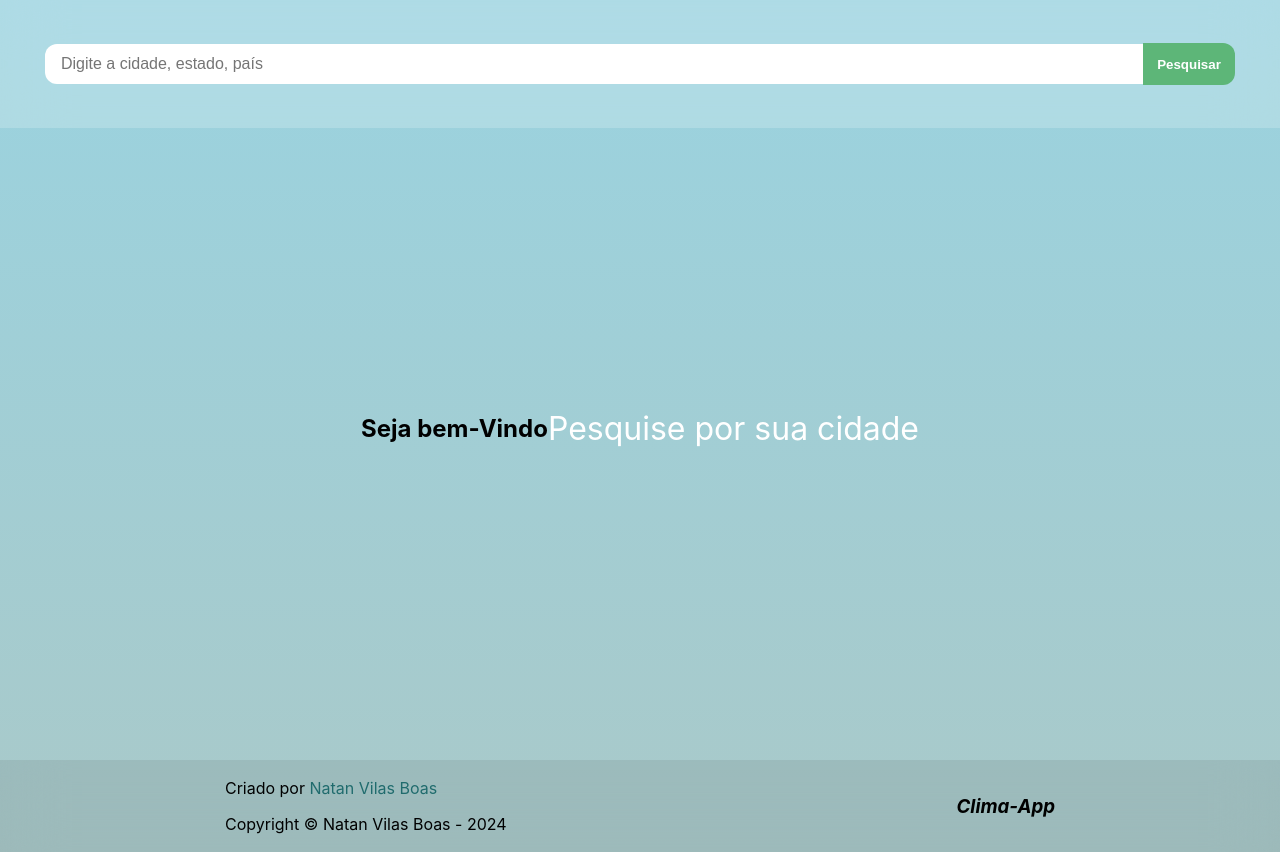
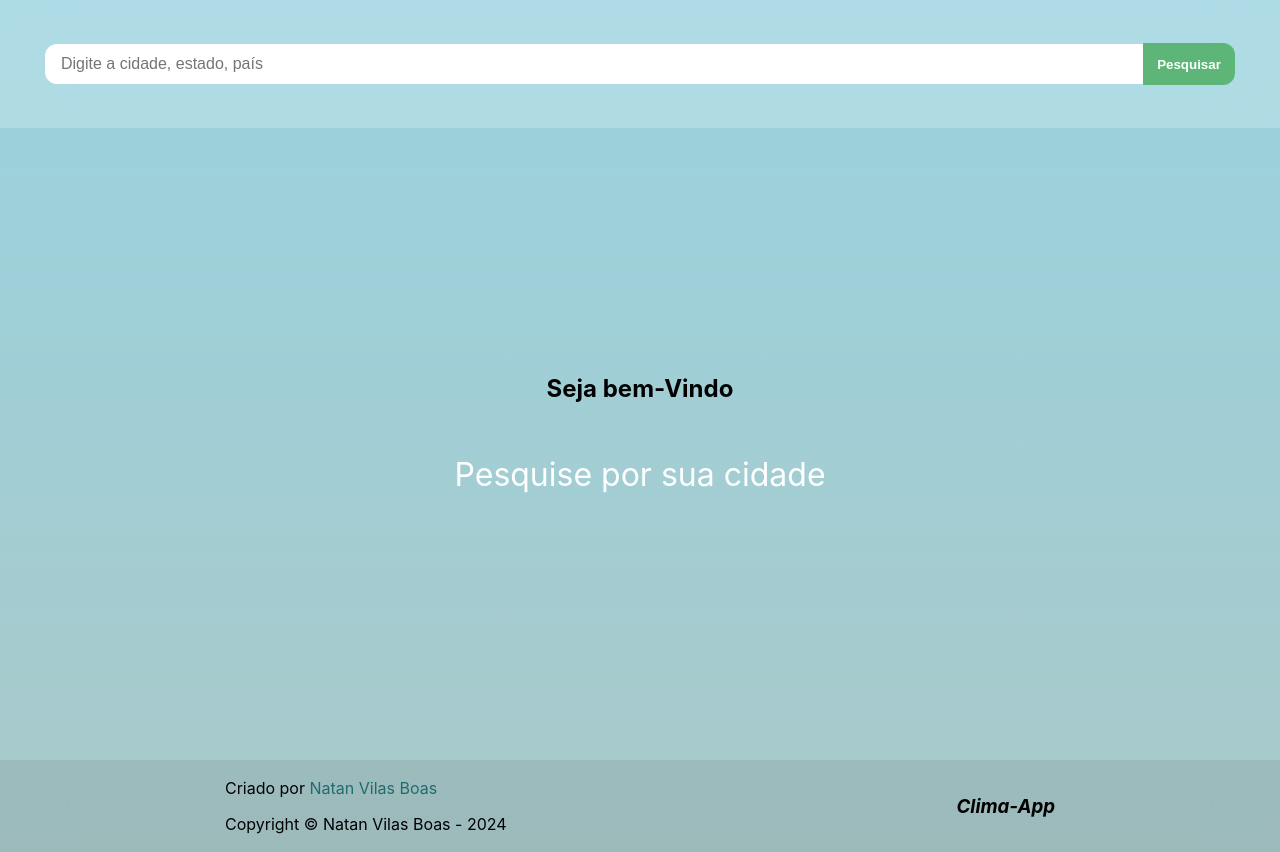
Before and after one commit to NatanVilasBoas/clima-app, a React (Create React App) app: page / in a window 1280 px wide. Built offline with nearby package versions, Linux system fonts and the light colour scheme; no server answers; the HTML template or start-up script is replaced by a standard one.

Commit message:
🎨 ajustes em estilos

```diff
--- a/src/components/Card/Card.jsx
+++ b/src/components/Card/Card.jsx
@@ -99,10 +99,6 @@ const DayCardWrapper = styled.div`
     overflow-x: auto;
     overflow-y: hidden;
 
-    ::-webkit-scrollbar {
-        display: none;
-    }
-
     @media(max-width: 500px){
         padding: 0 0 0 8rem;
     }
--- a/src/components/RespAPI/RespAPI.jsx
+++ b/src/components/RespAPI/RespAPI.jsx
@@ -66,10 +66,10 @@ const RespAPI = ({ search }) => {
                         (<Card keyClima={keyClima} local={search} icon={clima[0]['WheaterIcon']}/>)
                         :
                         (
-                            <>
+                            <Content>
                                 <h2>Seja bem-Vindo</h2>
                                 <ClimaText>Pesquise por sua cidade</ClimaText>
-                            </>
+                            </Content>
                         )
                 }
             </Context>
```
